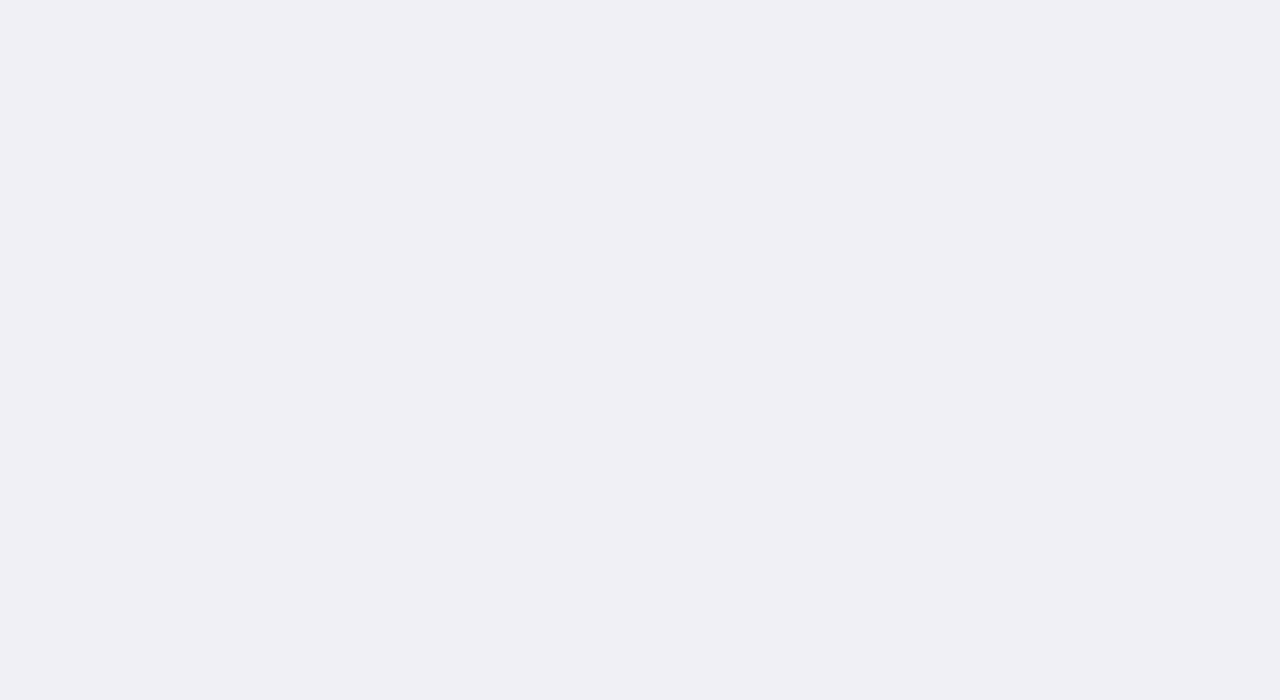
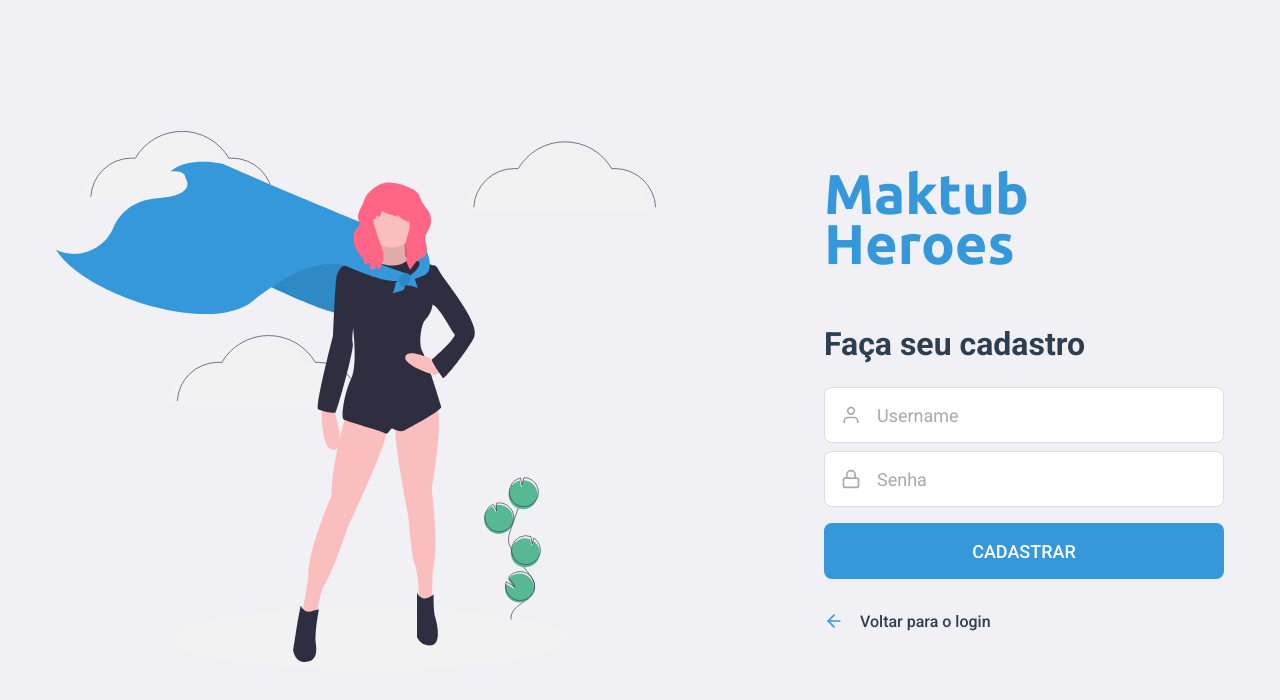
Before and after one commit to orenatodos/maktub-challenge, a React (Create React App) app in the folder web/: page /signup in a window 1280 px wide. Shown: the top 700 px of the page. Built offline with nearby package versions, Linux system fonts and the light colour scheme.

Commit message:
:sparkles: feat: cria rota de cadastro e estiliza

```diff
--- /dev/null
+++ b/web/src/pages/SignUp/index.tsx
@@ -0,0 +1,42 @@
+import { Link } from 'react-router-dom';
+import { FiUser, FiLock, FiArrowLeft } from 'react-icons/fi';
+
+import Field from '../../components/Form/Field';
+import Button from '../../components/Button';
+
+import superwomanBackground from '../../assets/superwoman-background.svg';
+
+import * as S from './styles';
+
+export default function SignUp() {
+  return (
+    <S.Container>
+      <S.Illustration>
+        <img src={superwomanBackground} alt="Super Woman" />
+      </S.Illustration>
+      <S.Content>
+        <h1>Maktub Heroes</h1>
+        <form>
+          <strong>Faça seu cadastro</strong>
+          <Field
+            type="text"
+            name="password"
+            placeholder="Username"
+            icon={FiUser}
+          />
+          <Field
+            type="password"
+            name="password"
+            placeholder="Senha"
+            icon={FiLock}
+          />
+          <Button type="submit">Cadastrar</Button>
+        </form>
+        <Link to="/">
+          <FiArrowLeft size={20} />
+          Voltar para o login
+        </Link>
+      </S.Content>
+    </S.Container>
+  );
+}
--- /dev/null
+++ b/web/src/pages/SignUp/styles.ts
@@ -0,0 +1,73 @@
+import styled, { css } from 'styled-components';
+
+import { Field } from '../../components/Form/Field/styles';
+import { Button } from '../../components/Button/styles';
+
+export const Illustration = styled.div`
+  ${({ theme }) => css`
+    flex: 1;
+    display: flex;
+    align-items: center;
+    justify-content: flex-start;
+    margin-right: ${theme.spacings.medium};
+
+    img {
+      width: 60rem;
+    }
+  `}
+`;
+
+export const Container = styled.div`
+  height: 100vh;
+  display: flex;
+  align-items: stretch;
+  justify-content: space-between;
+`;
+
+export const Content = styled.div`
+  ${({ theme }) => css`
+    width: 40rem;
+    display: flex;
+    flex-direction: column;
+    justify-content: center;
+
+    h1 {
+      font: ${theme.font.bold} 5.6rem 'Ubuntu', sans-serif;
+      line-height: 5rem;
+      color: ${theme.colors.primary};
+      margin-bottom: ${theme.spacings.xxlarge};
+    }
+
+    form {
+      display: flex;
+      flex-direction: column;
+
+      strong {
+        display: block;
+        font-size: 3.2rem;
+        margin-bottom: ${theme.spacings.medium};
+      }
+
+      ${Field} + ${Field} {
+        margin-top: ${theme.spacings.xsmall};
+      }
+
+      ${Button} {
+        margin-top: ${theme.spacings.small};
+      }
+    }
+
+    > a {
+      display: flex;
+      align-items: center;
+      margin-top: ${theme.spacings.large};
+      font-weight: ${theme.font.semibold};
+      color: ${theme.colors.text};
+
+      svg {
+        margin-right: ${theme.spacings.small};
+        color: ${theme.colors.primary};
+      }
+    }
+  `}
+`;
--- a/web/src/routes/index.tsx
+++ b/web/src/routes/index.tsx
@@ -1,12 +1,14 @@
 import { BrowserRouter as Router, Switch, Route } from 'react-router-dom';
 
 import SignIn from '../pages/SignIn';
+import SignUp from '../pages/SignUp';
 
 export default function Routes() {
   return (
     <Router>
       <Switch>
         <Route path="/" exact component={SignIn} />
+        <Route path="/signup" exact component={SignUp} />
       </Switch>
     </Router>
   );
```
